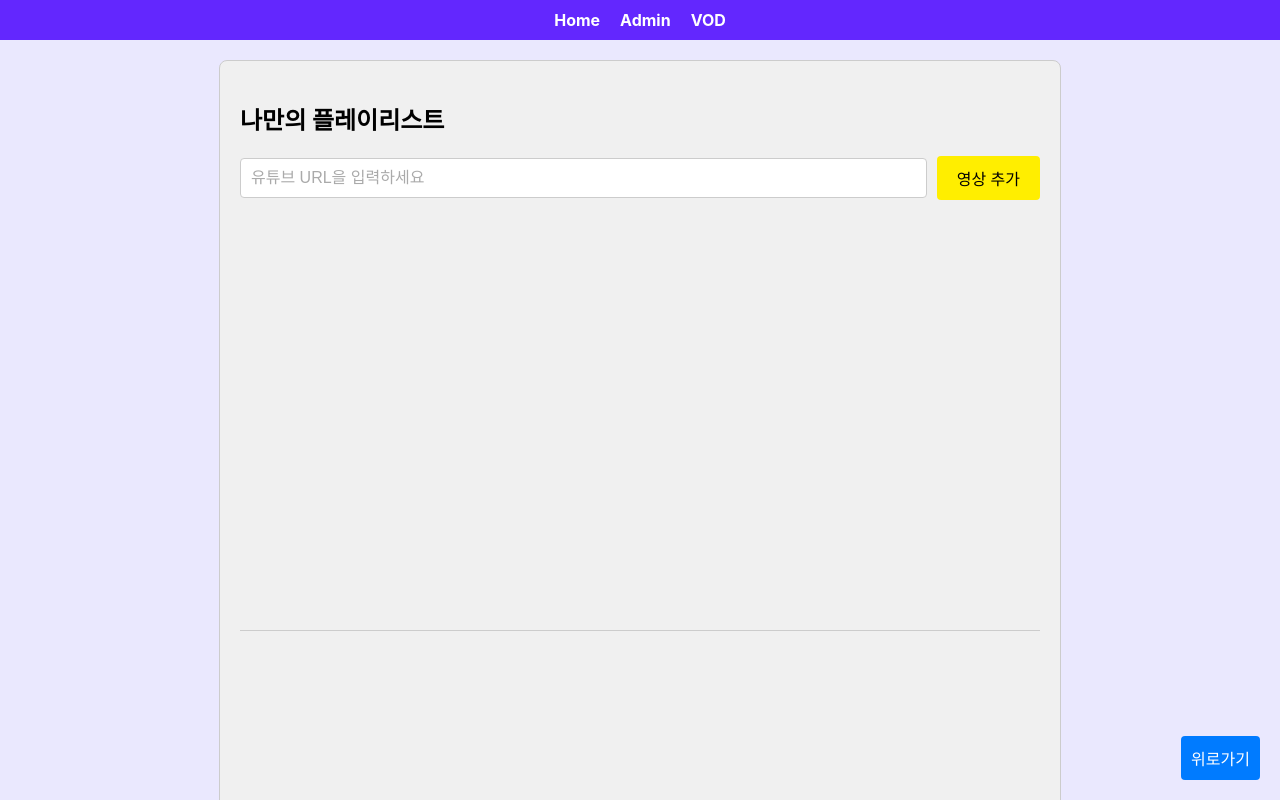
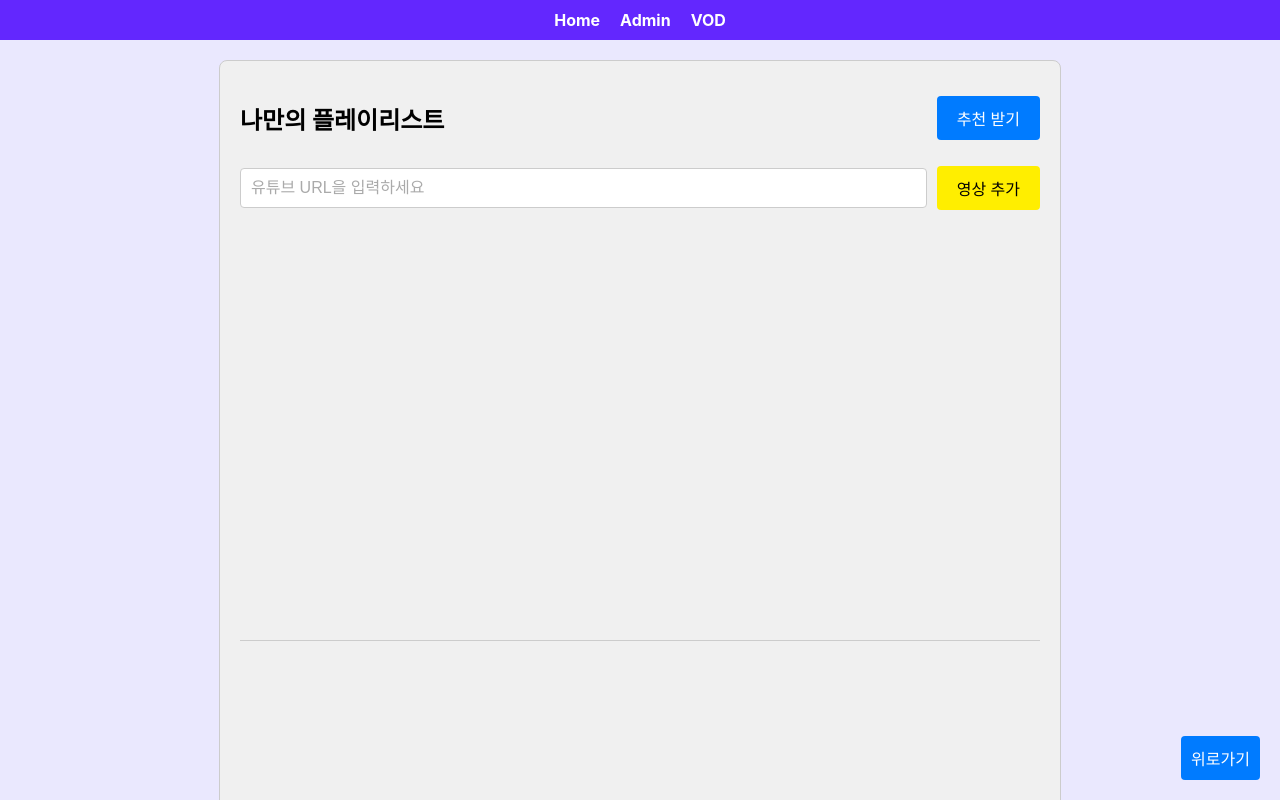
Before and after one commit to af-99-project/vending-machine, a React (Create React App) app in the folder alves/: page /vod in a window 1280 px wide. Shown: the top 800 px of the page. Built offline with nearby package versions, Linux system fonts and the light colour scheme.

Commit message:
feat: 박스 css수정

```diff
--- a/alves/src/AdminPage.js
+++ b/alves/src/AdminPage.js
@@ -17,6 +17,7 @@ import {
     ThunderAnimation,
     ImagePreview,
     StyledAddMoreButton,
+    ProductImage,
 } from "./AdminPageStyles";
 
 const AdminPage = ({ products, setProducts }) => {
@@ -172,7 +173,7 @@ const AdminPage = ({ products, setProducts }) => {
                             />
                         </div>
                         <div className="form-group">
-                            <label htmlFor="productImage">상품 이미지:</label>
+                            <label htmlFor="ProductImage">상품 이미지:</label>
                             <input
                                 type="file"
                                 id="productImage"
@@ -227,7 +228,7 @@ const AdminPage = ({ products, setProducts }) => {
                     <ProductItem key={product.id} onClick={() => handleProductClick(product)}>
                         <p>상품명: {product.name}</p>
                         <p>가격: {product.price}</p>
-                        <img src={product.image} alt={product.name} style={{ maxWidth: "100px" }} />
+                        <ProductImage src={product.image} alt={product.name} style={{ maxWidth: "100px" }} />
                     </ProductItem>
                 ))}
             </ProductListContainer>
--- a/alves/src/AdminPageStyles.js
+++ b/alves/src/AdminPageStyles.js
@@ -76,8 +76,8 @@ export const PasswordInput = styled.input`
 `;
 
 export const TogglePasswordButton = styled.button`
-    padding: 6px 12px;
-    font-size: 14px;
+    padding: 10px 20px;
+    font-size: 15px;
     background-color: #007bff;
     color: white;
     border: none;
@@ -92,11 +92,11 @@ export const TogglePasswordButton = styled.button`
 
 export const SubmitButton = styled.button`
     padding: 10px 20px;
-    font-size: 16px;
+    font-size: 15px;
     background-color: #007bff;
     color: white;
     border: none;
-    border-radius: 4px;
+    border-radius: 5px;
     cursor: pointer;
     margin-top: 10px;
 
@@ -131,7 +131,7 @@ export const ProductItem = styled.div`
     }
 
     img {
-        max-width: 100px;
+        max-width: 50px;
     }
 `;
 
@@ -165,12 +165,12 @@ export const CloseButton = styled.button`
 `;
 
 export const ModalImage = styled.img`
-    max-width: 500px;
-    max-height: 500px;
+    max-width: 700px;
+    max-height: 700px;
 `;
 
 export const ImagePreview = styled.img`
-    max-width: 500px;
+    max-width: 200px;
     margin-top: 10px;
     cursor: pointer;
 
@@ -179,6 +179,7 @@ export const ImagePreview = styled.img`
         transition: transform 0.2s ease-in-out;
     }
 `;
+
 
 export const ThunderAnimation = styled.div`
     position: fixed; /* or absolute based on your requirement */
@@ -190,6 +191,7 @@ export const ThunderAnimation = styled.div`
     background-size: cover;
     animation: ${thunderAnimation} 1.5s ease-out;
     z-index: 100;
+    opacity: 0; /* Initially hidden */
 `;
 
 export const  StyledAddMoreButton = styled.button`
@@ -206,3 +208,8 @@ export const  StyledAddMoreButton = styled.button`
         background-color: #0056b3;
     }
 `;
+
+export const ProductImage = styled.img`
+    width: 36px;
+    height: 65px;
+`;
--- a/alves/src/App.css
+++ b/alves/src/App.css
@@ -35,6 +35,23 @@ body {
   padding: 6px 10px;
   flex-grow: 1;
 }
+
+@media (max-width: 768px) {
+  .money-box {
+      font-size: 12px;
+      padding: 5px 8px;
+  }
+}
+
+@media (max-width: 480px) {
+  .money-box {
+      font-size: 10px;
+      padding: 4px 6px;
+      flex-direction: column;
+      align-items: flex-start;
+  }
+}
+
 
 .strong {
   font-weight: 700;
@@ -145,7 +162,13 @@ body {
 .cola-item img {
   width: 36px;
   height: 65px;
+
 }
+.cola-image {
+  width: 36px;
+  height: 65px;
+}
+
 
 .cola-list {
   display: grid;
--- a/alves/src/App.js
+++ b/alves/src/App.js
@@ -1,10 +1,10 @@
 import React, { useState } from "react";
-import styled from "styled-components";
 import { BrowserRouter as Router, Routes, Route, Link } from "react-router-dom";
 import Machine from "./machine";
-import AdminPage from "./AdminPage"; // Admin 페이지 컴포넌트 import
-import VODPage from "./VODPage"; // VOD 페이지 컴포넌트 import
+import AdminPage from "./AdminPage";
+import VODPage from "./VODPage";
 import cola from "./콜라.png";
+import styled from "styled-components";
 
 function App() {
     const initialProducts = [
@@ -21,6 +21,11 @@ function App() {
     const [miniPurchasedItems, setMiniPurchasedItems] = useState([]);
     const [mainPurchasedItems, setMainPurchasedItems] = useState([]);
     const [products, setProducts] = useState(initialProducts);
+
+    const StyledImg = styled.img`
+        width: 36px;
+        height: 65px;
+    `;
 
     return (
         <Router>
@@ -45,7 +50,7 @@ function App() {
                                 setMiniPurchasedItems={setMiniPurchasedItems}
                                 mainPurchasedItems={mainPurchasedItems}
                                 setMainPurchasedItems={setMainPurchasedItems}
-                                products={products} // Machine 컴포넌트에 products 전달
+                                products={products}
                             />
                             <div className="money-area">
                                 <div className="money-box">
@@ -60,7 +65,7 @@ function App() {
                                         {mainPurchasedItems.map((item, index) => (
                                             <li className="cola-box" key={index}>
                                                 <em>
-                                                    <img src={item.image} alt={item.name} />
+                                                    <StyledImg src={item.image} alt={item.name} />
                                                 </em>
                                                 <span>{item.name}</span>
                                                 <strong className="count">{item.quantity}</strong>
--- a/alves/src/VODPage.js
+++ b/alves/src/VODPage.js
@@ -70,7 +70,12 @@ const VODPage = () => {
 
     return (
         <VODContainer>
-            <h2>나만의 플레이리스트</h2>
+            <TitleContainer>
+                <h2>나만의 플레이리스트</h2>
+                <RecommendButton onClick={() => window.open('https://www.youtube.com/feed/trending?bp=6gQJRkVleHBsb3Jl', '_blank')}>
+                    추천 받기
+                </RecommendButton>
+            </TitleContainer>
             <InputContainer>
                 <StyledInput
                     type="text"
@@ -115,6 +120,13 @@ const VODContainer = styled.div`
     background-color: #f0f0f0;
 `;
 
+const TitleContainer = styled.div`
+    display: flex;
+    align-items: center;
+    justify-content: space-between;
+    margin-bottom: 10px;
+`;
+
 const InputContainer = styled.div`
     display: flex;
     align-items: center;
@@ -149,6 +161,20 @@ const StyledButton = styled.button`
     }
 `;
 
+const RecommendButton = styled.button`
+    padding: 10px 20px;
+    font-size: 16px;
+    background-color: #007bff;
+    color: white;
+    border: none;
+    border-radius: 4px;
+    cursor: pointer;
+
+    &:hover {
+        background-color: #0056b3;
+    }
+`;
+
 const ScrollToTopButton = styled.button`
     position: fixed;
     bottom: 20px;
--- a/alves/src/machine.js
+++ b/alves/src/machine.js
@@ -10,13 +10,15 @@ const Machine = ({
     setMiniPurchasedItems,
     mainPurchasedItems,
     setMainPurchasedItems,
-    products // App.js에서 전달된 products를 사용
+    products
 }) => {
     const handleDeposit = () => {
         const amount = parseInt(inputAmount, 10);
         if (!isNaN(amount) && amount > 0) {
             setBalance(balance + amount);
             setInputAmount('');
+        } else {
+            alert("입금액을 입력해주세요.");
         }
     };
 
@@ -107,7 +109,7 @@ const Machine = ({
                 {products.map((product) => (
                     <li className="cola-item" key={product.id}>
                         <em>
-                            <img src={product.image} alt={product.name} />
+                            <img src={product.image} alt={product.name} className="cola-image" />
                         </em>
                         <span className="title">{product.name}</span>
                         <strong className="cost" onClick={() => handlePurchase(product)}>{product.price}원</strong>
@@ -132,11 +134,11 @@ const Machine = ({
                 <button className="change-btn" onClick={handleDeposit}>입금</button>
                 <div className="get-cola-area-mini">
                     <div className="get-cola-box">
-                        <ul>
+                        <ul className="get-cola-ui">
                             {miniPurchasedItems.map((item, index) => (
                                 <li className="cola-box" key={index}>
                                     <em>
-                                        <img src={item.image} alt={item.name} />
+                                        <img src={item.image} alt={item.name} className="cola-image" />
                                     </em>
                                     <span>{item.name}</span>
                                     <strong className="count">{item.quantity}</strong>
```
